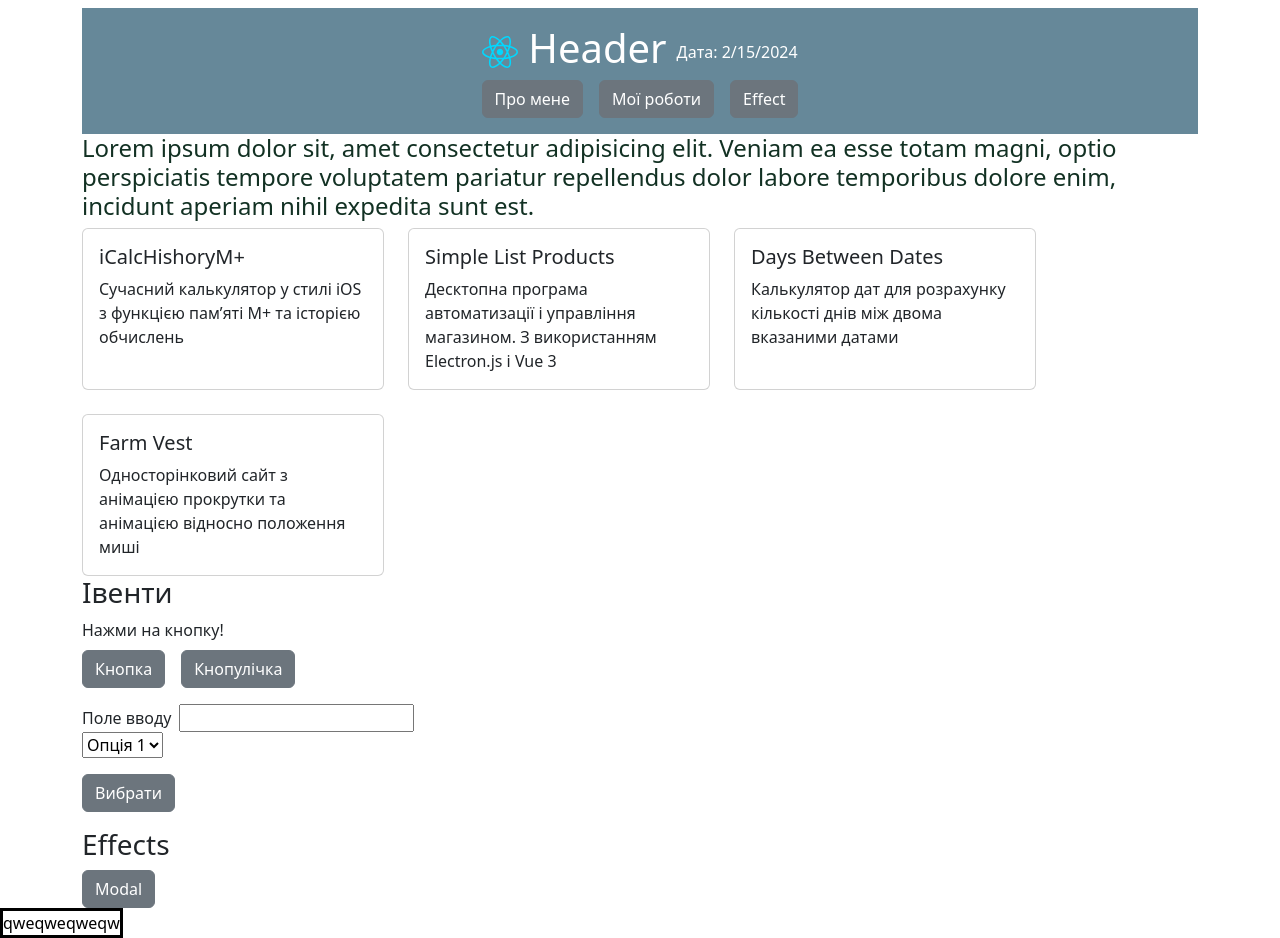
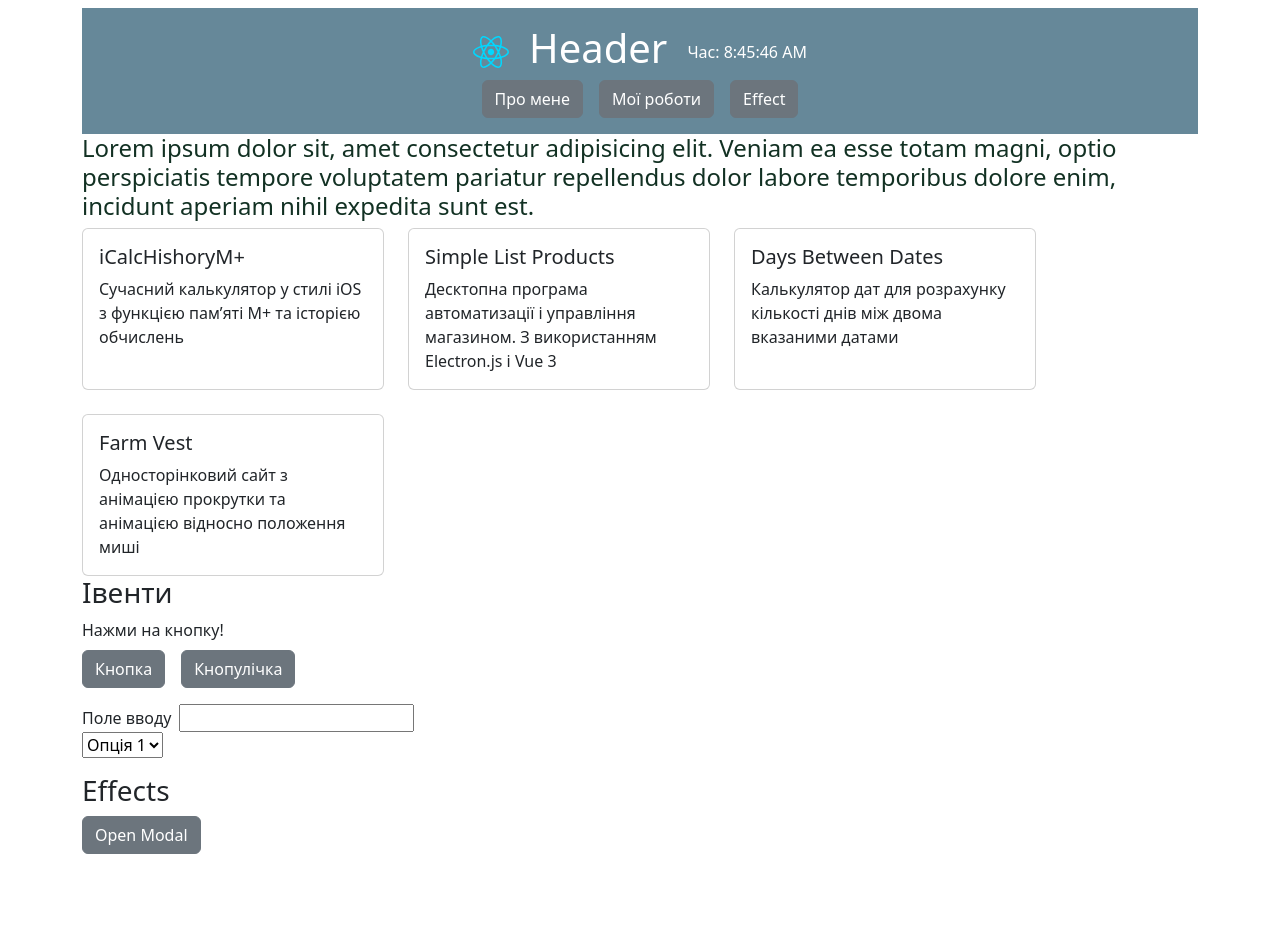
Before and after one commit to yuri-cyo/Learn-React-2024, a React (Vite) app: page / in a window 1280 px wide. After the commit the page ends 862 px from the top, so only its background shows below. Built offline with nearby package versions, Linux system fonts and the light colour scheme.

Commit message:
Learn useEffect

```diff
--- a/index.html
+++ b/index.html
@@ -7,6 +7,7 @@
     <title>React Learn 2024</title>
   </head>
   <body class="m-2">
+    <div id="modal"></div>
     <div id="root"></div>
     <script type="module" src="/src/main.jsx"></script>
   </body>
--- a/src/components/EffectSection.jsx
+++ b/src/components/EffectSection.jsx
@@ -1,18 +1,29 @@
 import Button from "@/components/Button/Button.jsx"
 import Modal from "@/components/Modal/Modal"
+import { useState } from "react"
 export default function EffectSection() {
 
+  const [modal, setModal] = useState(false)
+
   function openModal() {
-
+    setModal(true);
   }
   return (
     <section>
       <h3>Effects</h3>
       <Button
         onClick={openModal}
-      >Modal</Button>
-      <Modal>
-        qweqweqweqw
+      >Open Modal</Button>
+      <Modal open={modal}>
+      <div style={{display: 'flex', justifyContent: 'space-between', alignItems: 'center, '}}>
+          <strong>Lorem ipsum</strong>
+          <Button
+            onClick={()=> setModal(false)}
+          >Close
+          </Button>
+      </div>
+        <hr />
+        <p>Lorem ipsum dolor sit amet consectetur adipisicing elit. Excepturi deleniti quibusdam nemo quisquam eius, ad beatae, incidunt et deserunt ipsam ipsum tempore! Ipsam qui error eos debitis temporibus illum sint!</p>
       </Modal>
     </section>
   )
--- a/src/components/Header.jsx
+++ b/src/components/Header.jsx
@@ -1,4 +1,4 @@
-import { useState } from 'react'
+import { useState, useEffect } from 'react'
 import logo from '@/assets/react.svg'
 import styled from 'styled-components'
 import Button from '@/components/Button/Button.jsx'
@@ -16,6 +16,17 @@ const HeadesStyle = styled.header`
 `
 
 export default function Header() {
+    const [now, setNow] = useState(new Date())
+
+    useEffect(()=> {
+        const interval = setInterval(() => {
+            setNow(new Date())
+            console.log(new Date().toLocaleTimeString());
+        }, 1000);
+        return () => {
+            clearInterval(interval)
+        }
+    }, [])
 
     const [isTab, setIsTab] = useState('')
 
@@ -25,10 +36,10 @@ export default function Header() {
 
     return(
         <HeadesStyle style={{flexDirection: 'column'}}>
-           <div style={{display: 'flex', alignItems: 'center', gap: '10px'}}>
+           <div style={{display: 'flex', alignItems: 'center', gap: '20px'}}>
                 <img src={logo} alt="Logo"/>
                 <h1>Header</h1>
-                <span>Дата: { new Date().toLocaleDateString() } </span>
+                <span>Час: {now.toLocaleTimeString()} </span>
            </div>
            <div>
             <Button
--- a/src/components/ImputSection.jsx
+++ b/src/components/ImputSection.jsx
@@ -1,4 +1,4 @@
-import Button from "@/components/Button/Button.jsx"
+// import Button from "@/components/Button/Button.jsx"
 import { useState, useRef } from "react"
 export default function ImputSection() {
   const inp = useRef()
@@ -45,9 +45,9 @@ export default function ImputSection() {
         <option value="3">Опція 3</option>
       </select>
       <div className="mt-3">
-        <Button
+        {/* <Button
         // disabled={hasError} isActive={!hasError}
-        className="btn-success">Вибрати</Button>
+        className="btn-success">Вибрати</Button> */}
       </div>
       <div>
         {/* <p>{name}</p> */}
--- a/src/components/Modal/Modal.jsx
+++ b/src/components/Modal/Modal.jsx
@@ -1,9 +1,29 @@
+import {useRef, useEffect} from 'react'
 import PropTypes from 'react'
+import { createPortal } from "react-dom"
+import '@/components/Modal/Modal.scss'
 
-export default function Modal({children}) {
+export default function Modal({children, open}) {
+
+  const dialog = useRef()
+
+  useEffect(()=> {
+    if (open) {
+    dialog.current.showModal()
+  } else {
+    dialog.current.close()
+  }
+  }, [open])
 
   Modal.propTypes = {
-    children: PropTypes.node // Валідація для
+    children: PropTypes.node,
+    open:  PropTypes.node// Валідація для
   };
-  return <dialog open>{children}</dialog>
+
+
+
+  return createPortal(
+      <dialog ref={dialog}>{children}</dialog>,
+      document.getElementById('modal')
+    )
 }
--- /dev/null
+++ b/src/components/Modal/Modal.scss
@@ -0,0 +1,11 @@
+dialog {
+  width: 400px;
+  margin: 10rem auto;
+  padding: 1rem;
+  border: 1px solid #ccc;
+  border-radius: 10px;
+  z-index: 100;
+    &::backdrop {
+      background: #45454569;
+    }
+  }
```
